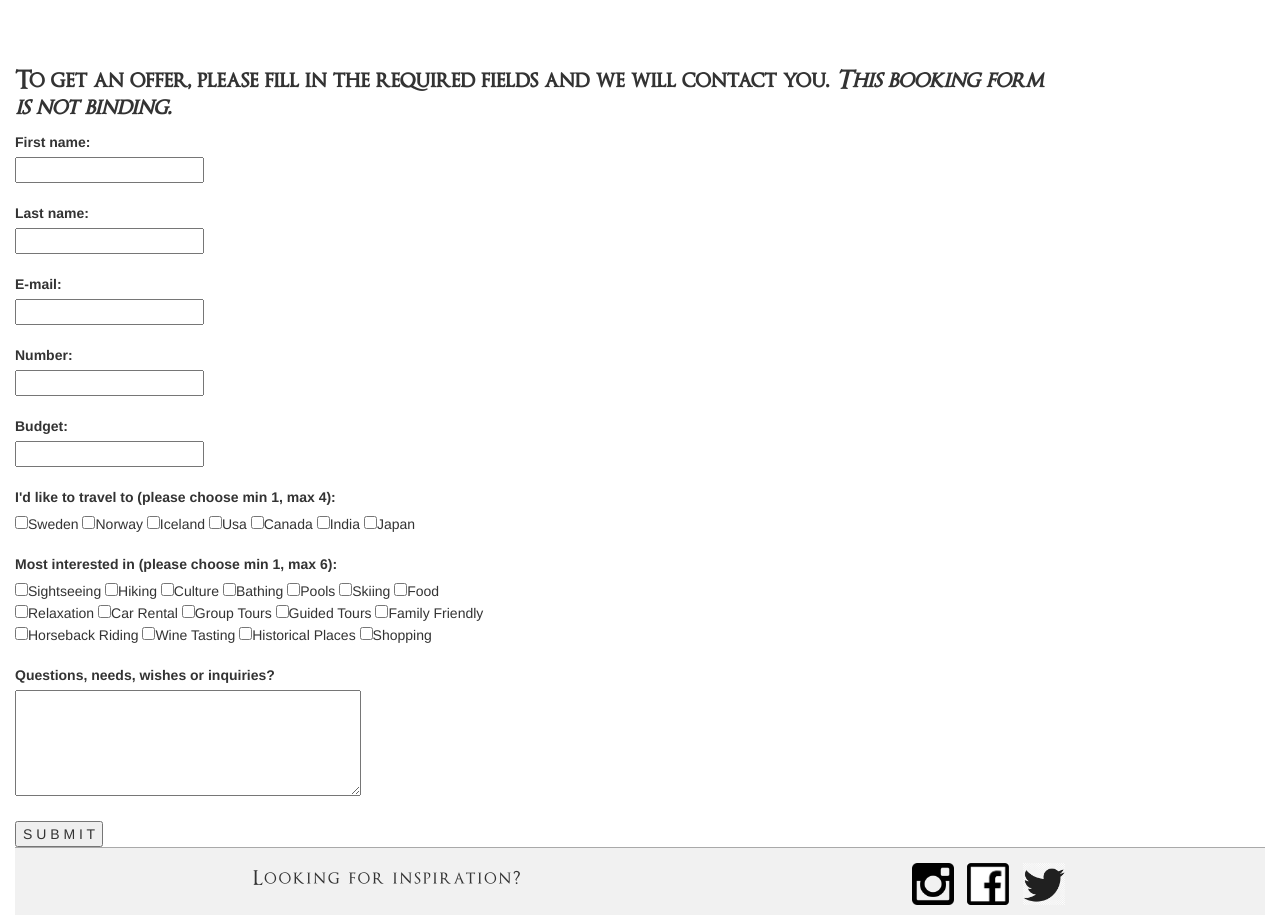
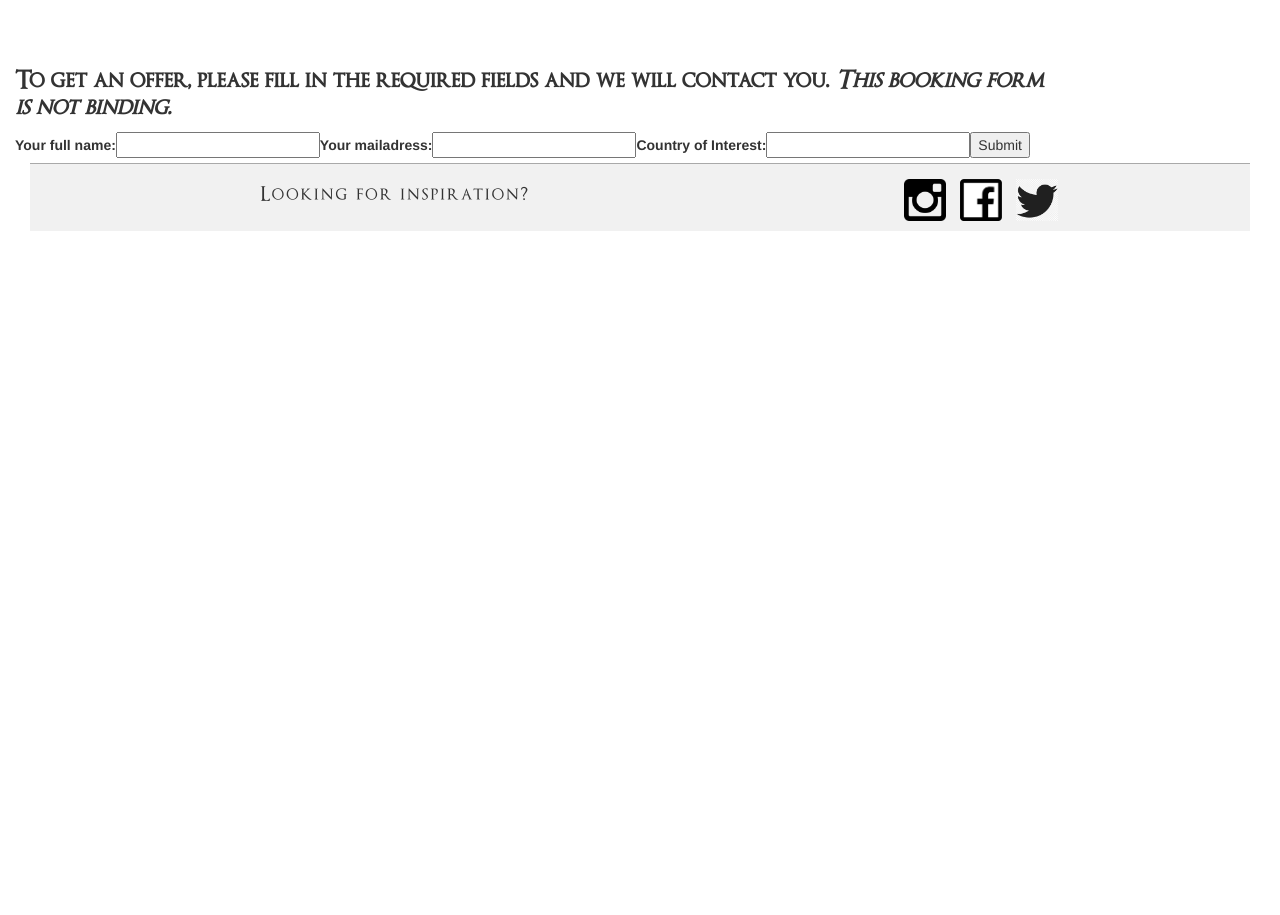
Before and after one commit to agriph/Travelsite, a plain HTML site: page travelsite/bookings.html in a window 1280 px wide. Shown: the part 553-1468 px from the top of the page. After the commit the page ends 800 px from the top, so only its background shows below. Drawn offline with nearby package versions, Linux system fonts and the light colour scheme.

Commit message:
Add files via upload

```diff
--- a/travelsite/bookings.html
+++ b/travelsite/bookings.html
@@ -10,6 +10,9 @@
   <link rel="stylesheet" type="text/css" href="css.css">
   <script src="https://ajax.googleapis.com/ajax/libs/jquery/3.6.0/jquery.min.js"></script>
   <script src="https://maxcdn.bootstrapcdn.com/bootstrap/3.4.1/js/bootstrap.min.js"></script>
+  <script src="https://unpkg.com/react@18/umd/react.development.js" crossorigin></script>
+  <script src="https://unpkg.com/react-dom@18/umd/react-dom.development.js" crossorigin></script>
+  <script src="https://unpkg.com/@babel/standalone/babel.min.js"></script>
 </head>
 
 <body>
@@ -74,56 +77,35 @@
 
     </div></div>
 
-    <div class="booking-form">
+        <div id="myform-container">
 
-        <form action ="/action_page.php"></form>
-        <label for="fname">First name:</label><br>
-        <input type="text" id="fname" name="fname"><br><br>
-        <label for="lname">Last name:</label><br>
-        <input type="text" id="lname" name="lname"><br><br>
-        <label for="email">E-mail:</label><br>
-        <input type="email" id="email" name="email"><br><br>
-        <label for="lname">Number:</label><br>
-        <input type="text" id="lname" name="lname"><br><br>
-        <label for="fname">Budget:</label><br>
-        <input type="text" id="fname" name="fname"><br><br>
-        <label for="interest">I'd like to travel to (please choose min 1, max 4):</label><br>
-        <input class="single-checkbox"type="checkbox" name="country" value="Sweden">Sweden
-        <input class="single-checkbox" type="checkbox" name="country" value="Norway">Norway
-        <input class="single-checkbox" type="checkbox" name="country" value="Iceland">Iceland
-        <input class="single-checkbox" type="checkbox" name="country" value="Usa">Usa
-        <input class="single-checkbox" type="checkbox" name="country" value="Canada">Canada
-        <input class="single-checkbox" type="checkbox" name="country" value="India">India
-        <input class="single-checkbox" type="checkbox" name="country" value="Japan">Japan<br><br>
-        <label for="lname">Most interested in (please choose min 1, max 6):</label><br>
-        <input class="single-checkbox"type="checkbox" name="interest" value="Sightseeing">Sightseeing
-        <input class="single-checkbox"type="checkbox" name="interest" value="Hiking">Hiking
-        <input class="single-checkbox"type="checkbox" name="interest" value="Culture">Culture
-        <input class="single-checkbox"type="checkbox" name="interest" value="Bathing">Bathing
-        <input class="single-checkbox"type="checkbox" name="interest" value="Pools">Pools
-        <input class="single-checkbox"type="checkbox" name="interest" value="Skiing">Skiing
-        <input class="single-checkbox"type="checkbox" name="interest" value="Food">Food<br>
-        <input class="single-checkbox"type="checkbox" name="interest" value="Relaxation">Relaxation
-        <input class="single-checkbox"type="checkbox" name="interest" value="Car Rental">Car Rental
-        <input class="single-checkbox"type="checkbox" name="interest" value="Group Tours">Group Tours
-        <input class="single-checkbox"type="checkbox" name="interest" value="Guided Tours">Guided Tours
-        <input class="single-checkbox"type="checkbox" name="interest" value="Family Friendly">Family Friendly<br>
-        <input class="single-checkbox"type="checkbox" name="interest" value="Horseback Riding">Horseback Riding
-        <input class="single-checkbox"type="checkbox" name="interest" value="Wine Tasting">Wine Tasting
-        <input class="single-checkbox"type="checkbox" name="interest" value="Historical Places">Historical Places
-        <input class="single-checkbox"type="checkbox" name="interest" value="Shopping">Shopping<br><br>
-        <label for="text">Questions, needs, wishes or inquiries?</label><br>
-        <textarea id="message" name="message" cols="40" rows="5"></textarea><br><br>
-        <input type="submit" formaction="/action_page2.php" value="S U B M I T">
+    <script type="text/babel">
+		function MyForm() {
+ 		 return (
+  	  <form>
+      <label>Your full name:
+        <input type="text" />
+    	  </label>
 
-      </form>
+    	  <label>Your mailadress:
+        <input type="text" />
+    	  </label>
+
+    	  <label>Country of Interest:
+        <input type="text" />
+    	  </label>
+
+    	  <input type="submit" />
+
+   	 </form>
+  	)
+	}
+	const root = ReactDOM.createRoot(document.getElementById('myform-container'));
+	root.render(<MyForm />);
+    </script>
 
     </div>
 
-    </div>
-
-</div>
-  </div>
 
 
 <div class="container-fluid">
@@ -147,6 +129,9 @@
 </footer></div></div></div>
 
 <script src="script/slideshow.js"></script>
+  <script src="https://unpkg.com/react@18/umd/react.development.js" crossorigin></script>
+  <script src="https://unpkg.com/react-dom@18/umd/react-dom.development.js" crossorigin></script>
+<script src="https://unpkg.com/babel-standalone@6/babel.min.js"></script>
 
 </body>
 
--- a/travelsite/css.css
+++ b/travelsite/css.css
@@ -97,3 +97,7 @@ footer {
   font-size: 20px;
   letter-spacing: 2px;
 }
+
+#root {
+	  display: list-item;
+}
```
Also changed, not shown: travelsite/myform.js (added, +17 -0 lines).
